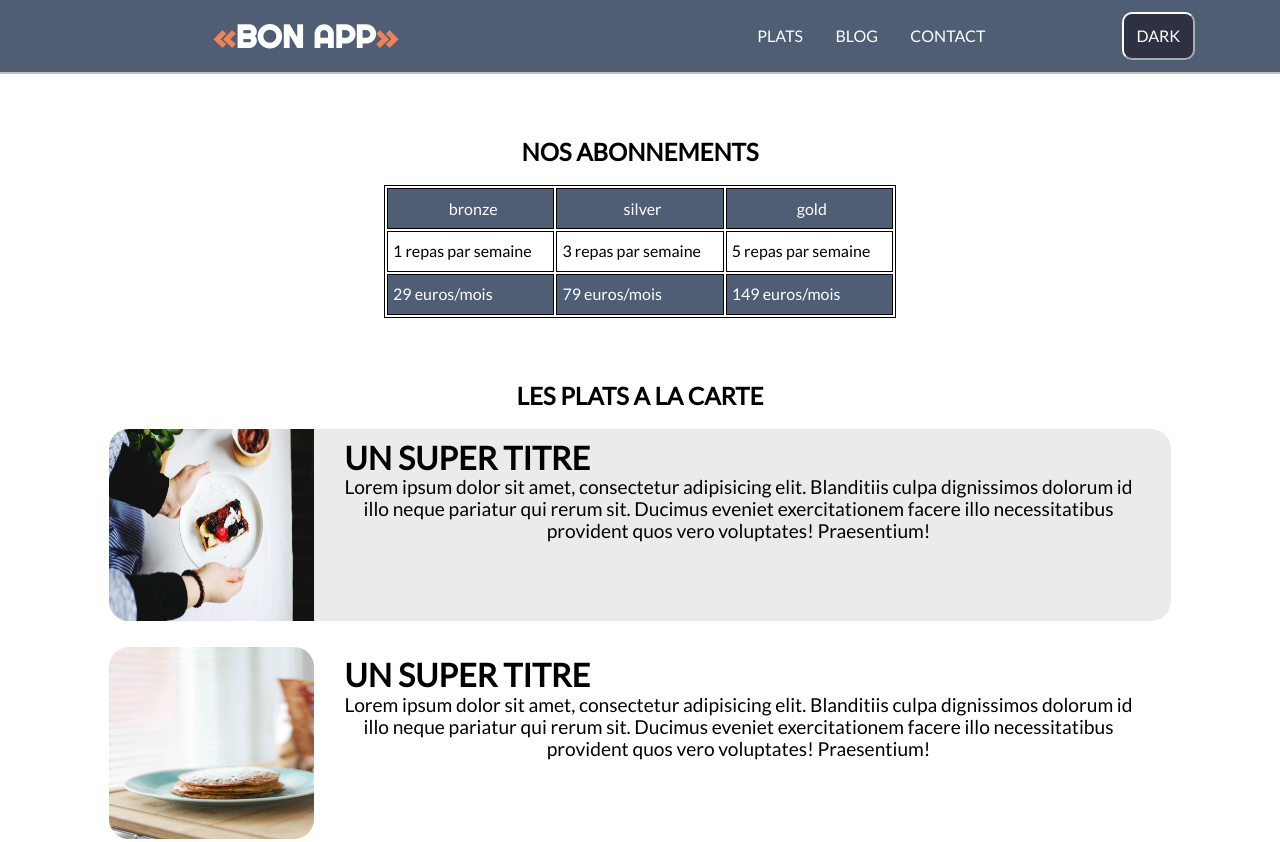
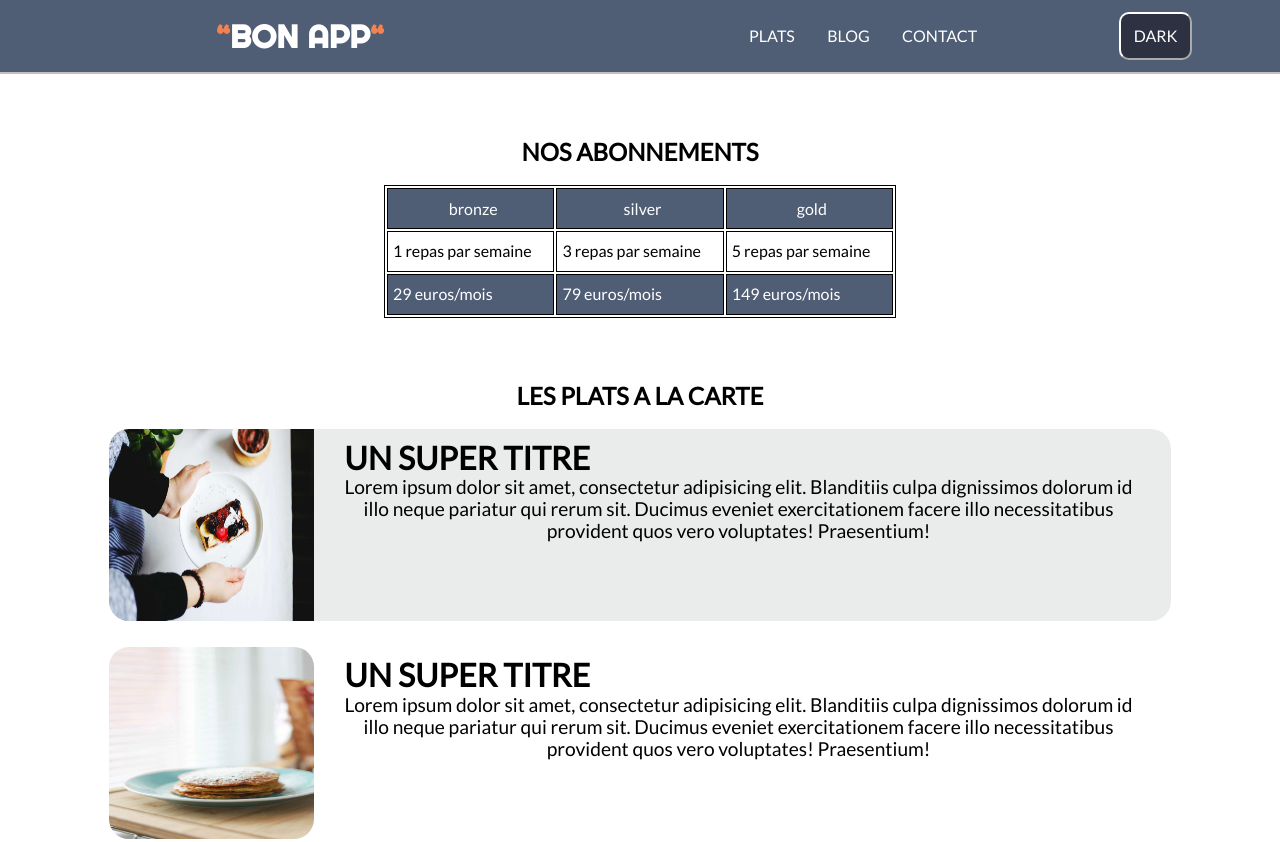
Before and after one commit to A139785743/A139785743_front2022, a plain HTML site: page index.html in a window 1280 px wide. Shown: the top 842 px of the page. Drawn offline with Linux system fonts and the light colour scheme.

Commit message:
Evaluation finale

```diff
--- a/assets/css/style.css
+++ b/assets/css/style.css
@@ -19,6 +19,7 @@
     font-family: 'Righteous', cursive;
     font-weight: bold;
     margin: 0 10%;
+    quotes: "“" "“";
 }
 h1::before{
     content: open-quote;
```
